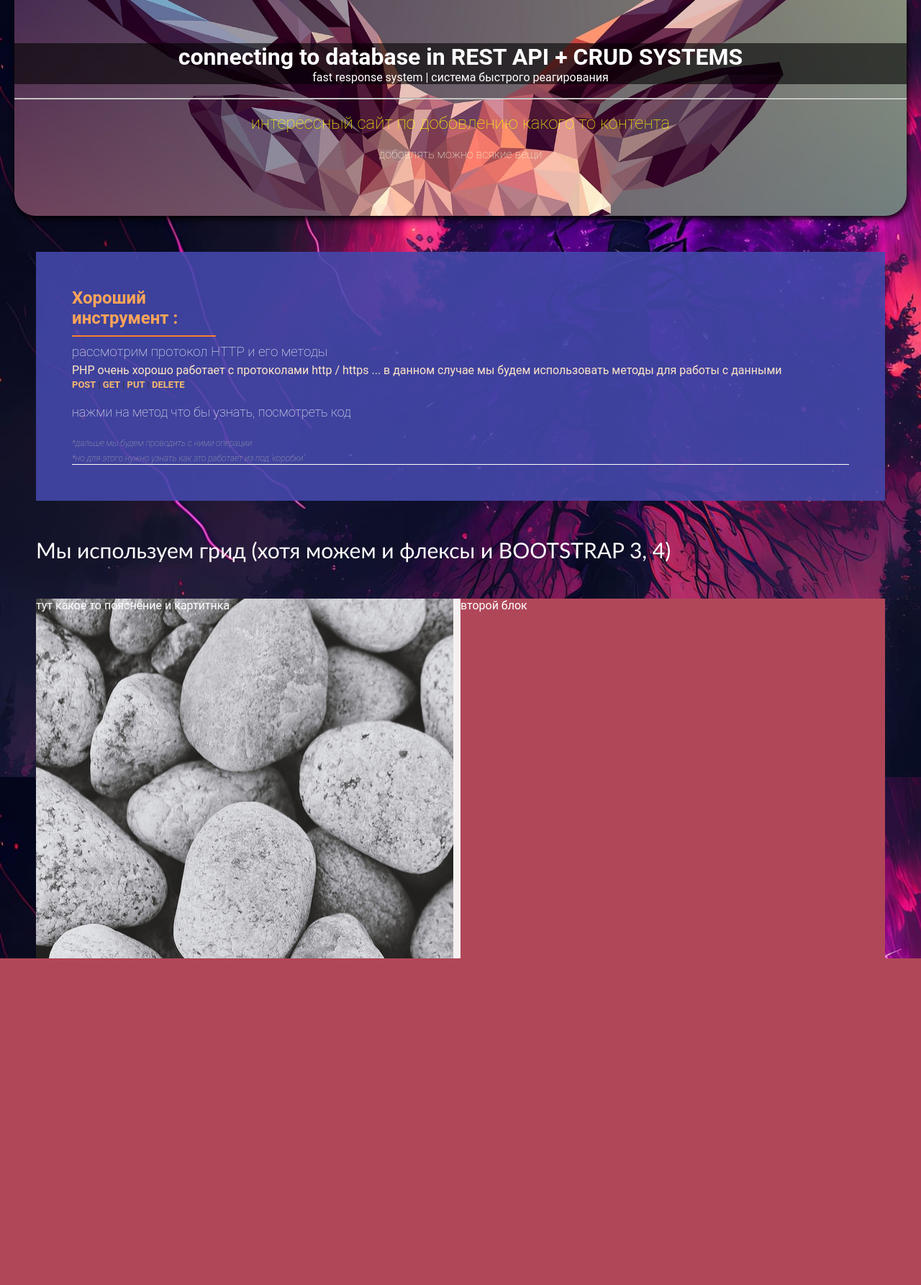
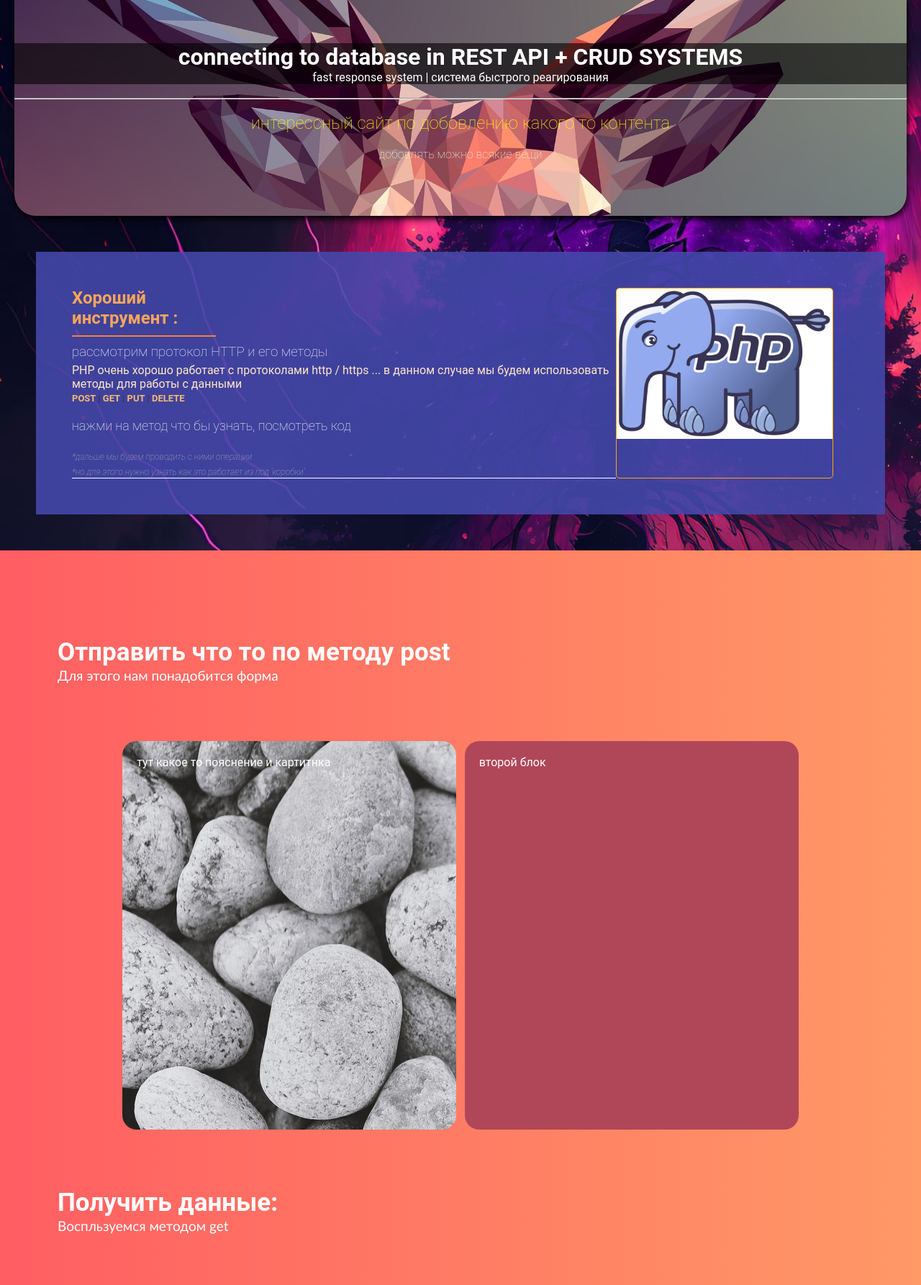
Before and after one commit to NightWolfHSS/php-app-rest-crud, a PHP site: page / in a window 1280 px wide. Shown: the top 1786 px of the page at 72% size. Before the commit the page ends 1332 px from the top, so only its background shows below. Run offline with PHP 8.4, Linux system fonts and the light colour scheme.

Commit message:
new grid and images html blocks

```diff
--- a/index.php
+++ b/index.php
@@ -110,6 +110,7 @@ echo &quot;Ваш возраст: &quot; <span style="color: orangered;"> $_GET[
 		   		</div>
 		   	</div>
     	</section>
+    	<section class="mob-i compres"></section>
     </div>
 
 
@@ -118,12 +119,57 @@ echo &quot;Ваш возраст: &quot; <span style="color: orangered;"> $_GET[
 
 		<!-- раздели блок на одном форма на другом картинка с пояснением и так все 4 блока на методы -->
 		<div class="backg-filter content-wrapper">
-			<h4 class="h-text">Мы используем грид (хотя можем и флексы и BOOTSTRAP 3, 4)</h4>
 			<!-- post get put delete в каждом блоке -->
+
+			<section class="h-text">
+				<h3>Отправить что то по методу post</h3>
+				<p>Для этого нам понадобится форма</p>
+			</section>
+
 			<div class="crud examp1">
 				<div class="box_post_one">
 					тут какое то пояснение и картитнка
 				</div>
+				<div class="line-decore"></div>
+				<div class="box_post_two">второй блок</div>
+			</div>
+
+			<section class="h-text">
+				<h3>Получить данные:</h3>
+				<p>Воспльзуемся методом get</p>
+			</section>
+
+			<div class="crud examp2">
+				<div class="box_post_one">
+					тут какое то пояснение и картитнка
+				</div>
+				<div class="line-decore"></div>
+				<div class="box_post_two">второй блок</div>
+			</div>
+
+			<section class="h-text">
+				<h3>Отправить что то по методу post</h3>
+				<p>Для этого нам понадобится форма</p>
+			</section>
+
+			<div class="crud examp1">
+				<div class="box_post_one">
+					тут какое то пояснение и картитнка
+				</div>
+				<div class="line-decore"></div>
+				<div class="box_post_two">второй блок</div>
+			</div>
+
+			<section class="h-text">
+				<h3>Отправить что то по методу post</h3>
+				<p>Для этого нам понадобится форма</p>
+			</section>
+
+			<div class="crud examp1">
+				<div class="box_post_one">
+					тут какое то пояснение и картитнка
+				</div>
+				<div class="line-decore"></div>
 				<div class="box_post_two">второй блок</div>
 			</div>
 
@@ -132,10 +178,32 @@ echo &quot;Ваш возраст: &quot; <span style="color: orangered;"> $_GET[
 	</div>
 
 	<footer>
-
+		<!-- company oo too mail telegramm LOGO -->
+		<!-- <h4 class="h-text">Мы используем грид (хотя можем и флексы и BOOTSTRAP 3, 4)</h4> -->
+		<!-- инструменты https://grid.malven.co/ -->
+		<!-- opensource github -->
+		<h5><span>theme: </span>Творический лес</h5>
+		<div class="foo-wrapper">
+			<section>
+				<li><a href="#">asdasd</a></li>
+				<li><a href="#">asdasd</a></li>
+				<li><a href="#">asdasd</a></li>
+			</section>
+			<section>
+				<li><a href="#">asdasd</a></li>
+				<li><a href="#">asdasd</a></li>
+				<li><a href="#">asdasd</a></li>
+			</section>
+			<section>
+				<li><a href="#">asdasd</a></li>
+				<li><a href="#">asdasd</a></li>
+				<li><a href="#">asdasd</a></li>
+			</section>
+		</div>
 	</footer>
 </body>
 </html>
+
 <!--
 создать документацию по установки на локалку или опенсервер
 документация по созданию данных по умолчанию
--- a/root/css/main.css
+++ b/root/css/main.css
@@ -111,15 +111,27 @@ i { font-size: 12px; }
 .contain-header-x h2 { font-weight: 100; margin-bottom: 20px; color: yellow; }
 .contain-header-x p { color: #F6FFDE; }
 .section {
+	display: grid;
+	grid-template-columns: 70% 30%;
 	background-color: #4448abe3;
 	margin: 50px;
 	padding: 50px;}
+	.compres {
+		overflow: hidden;
+		border: 1px solid orange;
+		border-radius: 5px;
+		width: 300px;
+		height: auto;
+		background-image: url('../images/imagecompressor/php.png');
+		background-size: contain;
+		background-repeat: no-repeat;
+	}
 	.section h2 { color: #FFA559; border-bottom: 2px solid #fd7e33; width: 200px; margin-bottom: 10px; padding-bottom: 10px;}
     .section p { color: #FFE6C7; }
     .section span { color: #F6BA6F; cursor: pointer;}
     .section span:hover { color: white; }
     .section b { color: white; font-size: 13px; color: #393646;}
-    .mini-text { font-size: 18px; font-weight: 100; border-bottom: 1px solid white; }
+    .mini-text { font-size: 18px; font-weight: 100; border-bottom: 1px solid ; }
     .mini-text p { color: white; padding-bottom: 20px;}
 .mini-t { color: #afafaf;}
 
@@ -127,26 +139,45 @@ i { font-size: 12px; }
     width: 100%;
     height: auto;
 }
-.h-text  { margin: 50px; font-weight: 100!important; font-size: 30px; font-family: Calibri;}
+.h-text  { margin: 50px 60px; font-weight: 100!important; font-size: 30px;  border-radius: 20px; padding: 20px; }
+.h-text h3 {font-weight: bold;}
+.h-text p { font-family: calibri; font-weight: 100; font-size: 19px!important; }
+
 .crud {
 	display: grid;
-	grid-template-columns: 50% 50%;
-/*grid-template-rows: 12% 12px 12px;*/
-	margin: 0 50px;
-	background: orange;
+	grid-template-columns: 40% 1% 40%;
+	justify-content: center;
+	margin: 10px 50px;
+	padding: 10px;
 }
-.box_post_one, .box_post_two { height: 500px;}
+.box_post_one, .box_post_two { height: 500px; border-radius: 20px; padding: 20px;}
+.content-wrapper {
 
+	padding: 50px 0;
+	background: #ff9966;  /* fallback for old browsers */
+	background: -webkit-linear-gradient(to right, #ff5e62, #ff9966);  /* Chrome 10-25, Safari 5.1-6 */
+	background: linear-gradient(to right, #ff5e62, #ff9966); /* W3C, IE 10+/ Edge, Firefox 16+, Chrome 26+, Opera 12+, Safari 7+ */
+
+}
 .box_post_one {
 	background: #E76161;
 	background-image: url('../images/imagecompressor/f15.jpg');
-	border-right: 10px solid #F6F1F1;
 }
 .box_post_two {
 	background: #B04759;
 }
 
+/*footer*/
+footer {
+	margin-top: 50px;
+	padding: 50px;
+	background: #E76161;
+	background: -webkit-linear-gradient(to right, #24243e, #302b63, #0f0c29);
+    background: linear-gradient(to right, #24243e, #302b63f2, #29244e);
+}
+.foo-wrapper {
 
+}
 
 @media (max-width: 1920px) {
 	header {
```
Also changed, not shown: root/images/imagecompressor/f10.jpg (added), root/images/imagecompressor/f16.jpg (added), root/images/imagecompressor/f8.jpg, root/images/imagecompressor/php.png (added).
